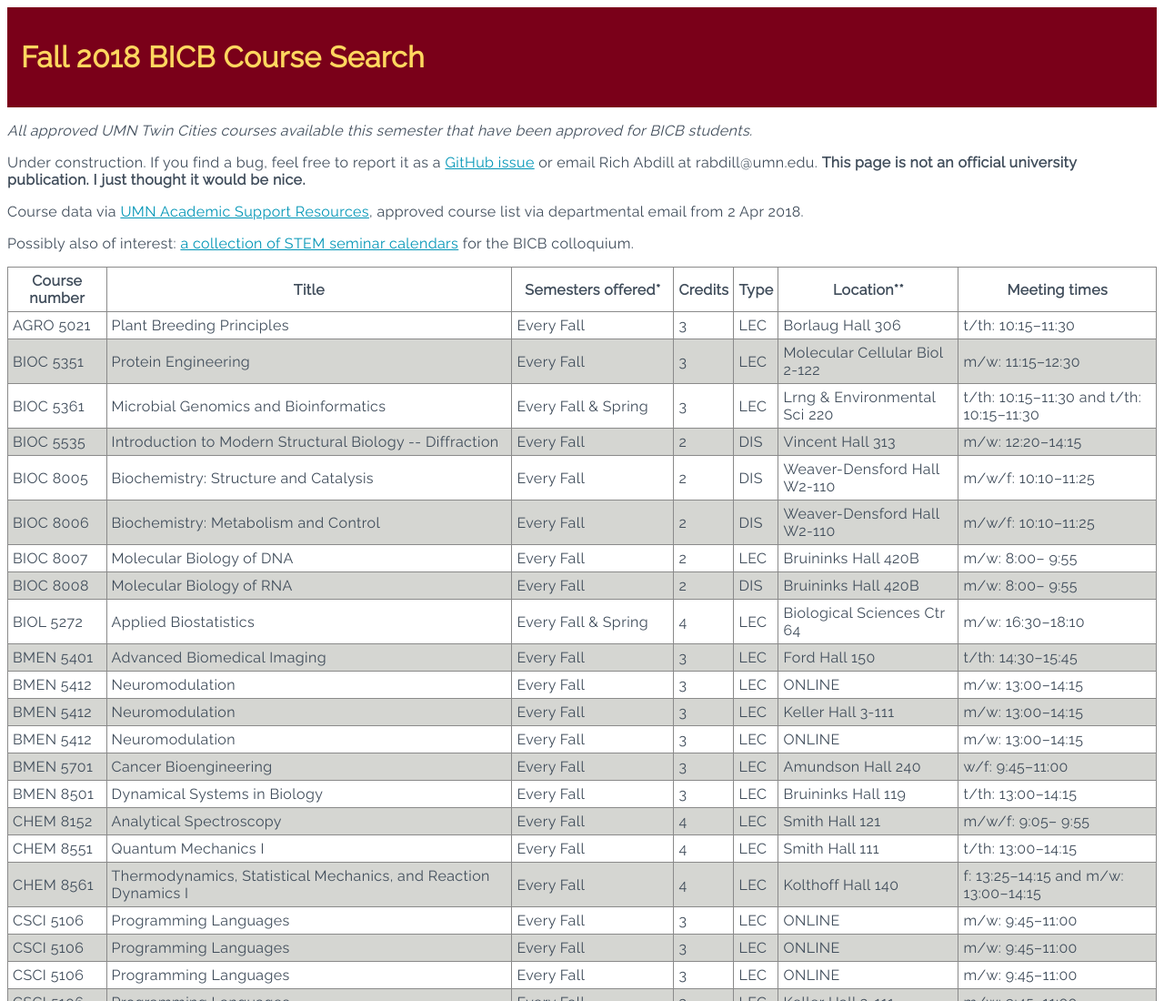
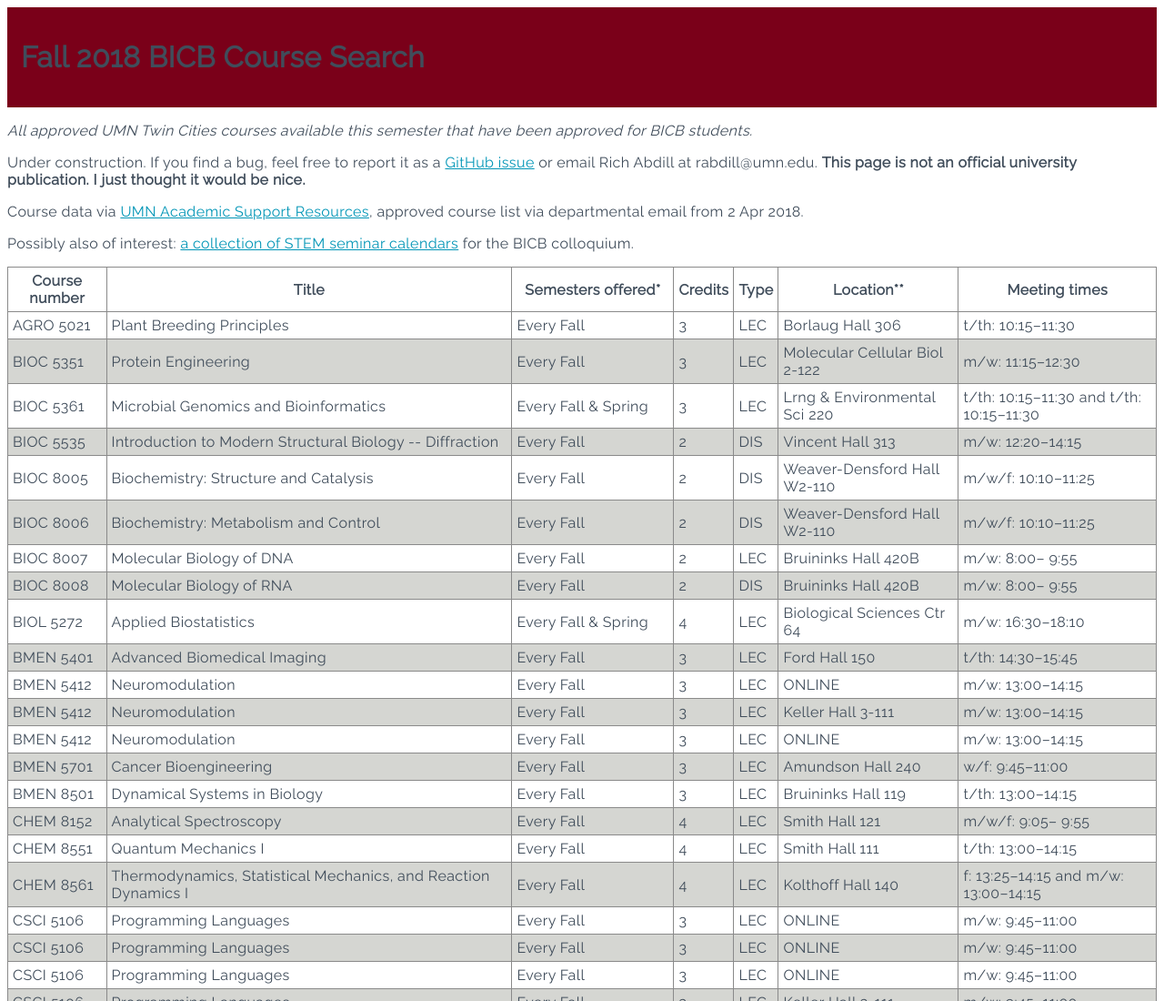
Before and after one commit to rabdill/bicb_classes, a plain HTML site: page index.html in a window 1280 px wide. Shown: the top 1100 px of the page at 91% size. Drawn offline with Linux system fonts and the light colour scheme.

Commit message:
Headlines are good now

```diff
--- a/style.css
+++ b/style.css
@@ -9,9 +9,6 @@ https://university-relations.umn.edu/resources/homesite-style-tile#
   line-height: 2.35em;
 }
 
-h1 {
-  color: #ffd75f;
-}
 
 body {
   font-family: 'Raleway', sans-serif;
```
